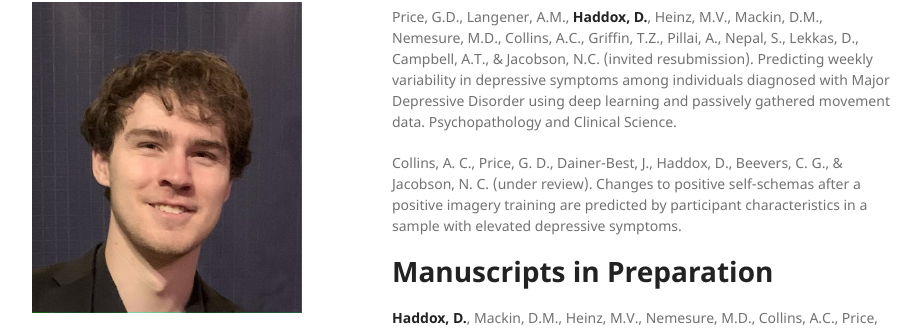
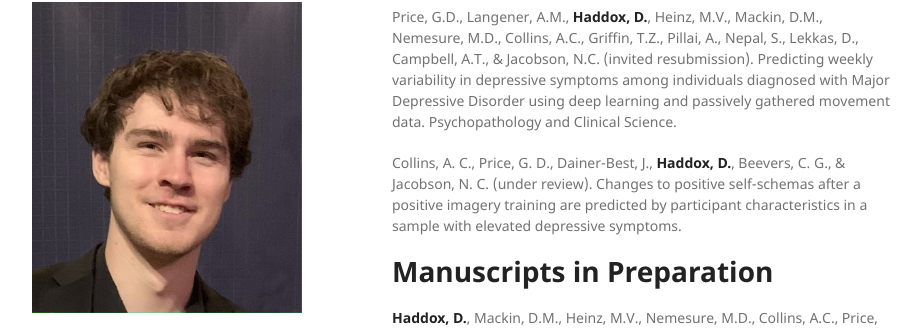
Before and after one commit to ddhaddox/ddhaddox.github.io, a Jekyll site: the page built from index.md, in a window 1280 px wide and 900 px high, scrolled down 605 px. Shown: the part 107-438 px from the top of the window, without its empty margins (178-1099 px from the left). Built offline with Jekyll 4.4.1, drawn with Linux system fonts in a browser that asks for light colours; the repository's description, which GitHub fills in, is left out; our own code applies the rules of GitHub Pages for plain Markdown files.

```diff
--- a/index.md
+++ b/index.md
@@ -19,7 +19,7 @@ Bachelor of Arts in Psychology, Minors in Computer Science and Philosophy
 
 Price, G.D., Langener, A.M., **Haddox, D.**, Heinz, M.V., Mackin, D.M., Nemesure, M.D., Collins, A.C., Griffin, T.Z., Pillai, A., Nepal, S., Lekkas, D., Campbell, A.T., & Jacobson, N.C. (invited resubmission). Predicting weekly variability in depressive symptoms among individuals diagnosed with Major Depressive Disorder using deep learning and passively gathered movement data. Psychopathology and Clinical Science.
 
-Collins, A. C., Price, G. D., Dainer-Best, J., Haddox, D., Beevers, C. G., & Jacobson, N. C. (under review). Changes to positive self-schemas after a positive imagery training are predicted by participant characteristics in a sample with elevated depressive symptoms.
+Collins, A. C., Price, G. D., Dainer-Best, J., **Haddox, D.**, Beevers, C. G., & Jacobson, N. C. (under review). Changes to positive self-schemas after a positive imagery training are predicted by participant characteristics in a sample with elevated depressive symptoms.
 
 # Manuscripts in Preparation
 **Haddox, D.**, Mackin, D.M., Heinz, M.V., Nemesure, M.D., Collins, A.C., Price, G., Griffin, T.Z., Pillai, A., Nepal, S., Lekkas, D., Campbell, A.T., & Jacobson, N.C. (in preparation). Assessing the psychometric properties and validity of a Mobile Patient Health Questionnaire-9 for ecological momentary assessment.
```
